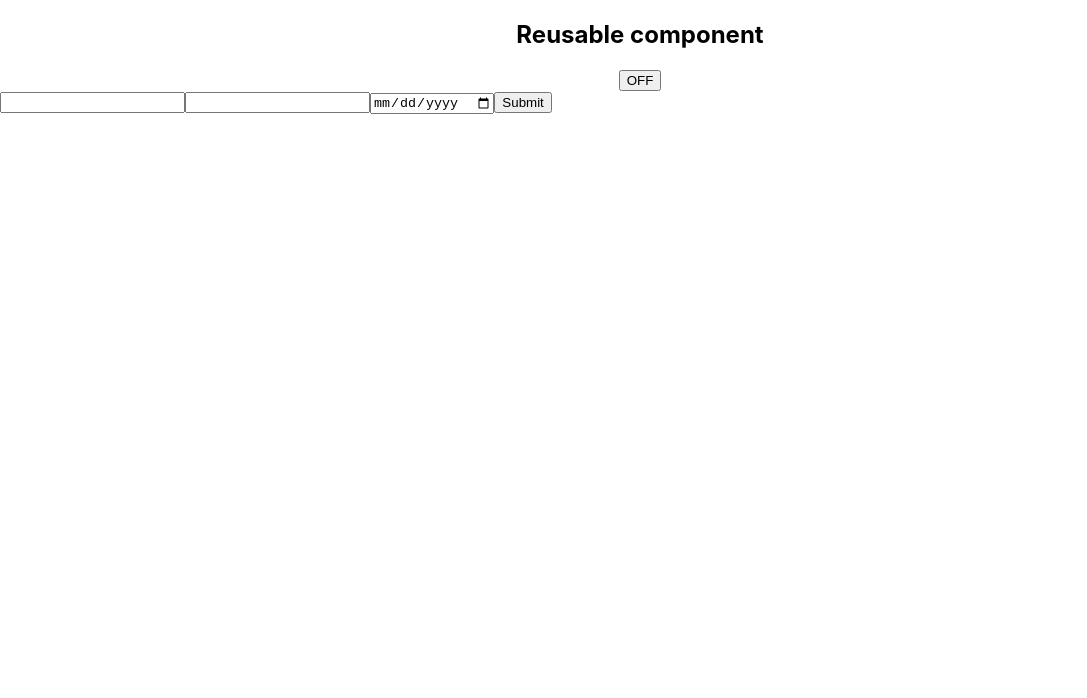
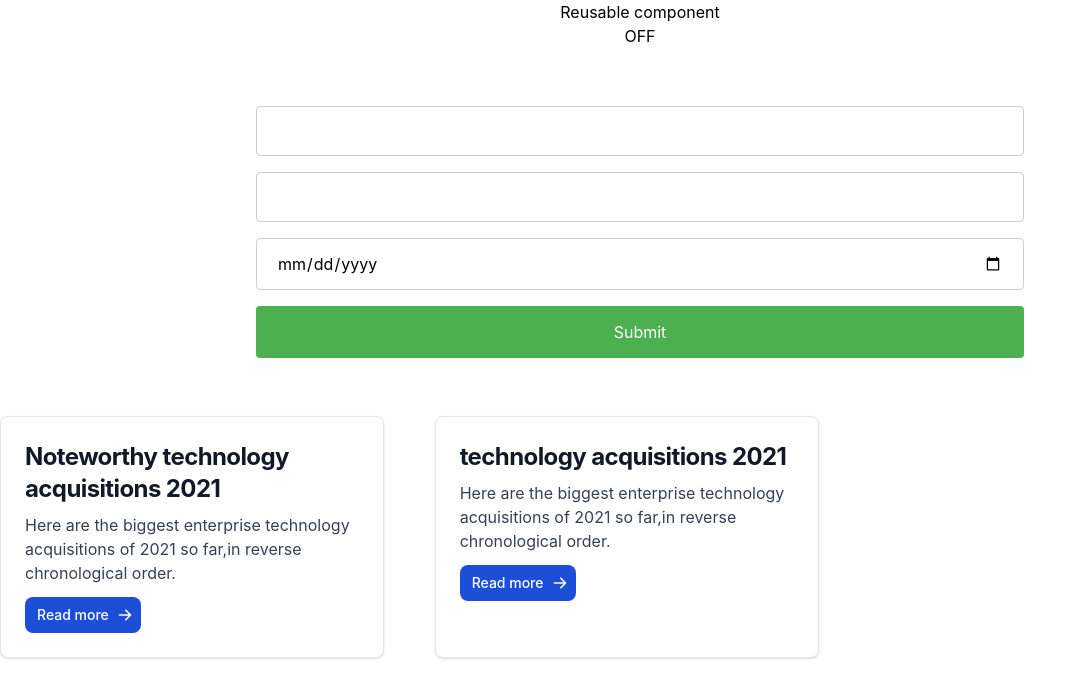
Before and after one commit to shemajolivetgislain/react-levelup, a React (Create React App) app: page / in a window 1280 px wide. Shown: the top 698 px of the page, without its empty margins (0-1087 px from the left). Built offline with nearby package versions, Linux system fonts and the light colour scheme.

Commit message:
reusable cards

```diff
--- a/public/index.html
+++ b/public/index.html
@@ -9,35 +9,11 @@
       name="description"
       content="Web site created using create-react-app"
     />
-    <link rel="apple-touch-icon" href="%PUBLIC_URL%/logo192.png" />
-    <!--
-      manifest.json provides metadata used when your web app is installed on a
-      user's mobile device or desktop. See https://developers.google.com/web/fundamentals/web-app-manifest/
-    -->
-    <link rel="manifest" href="%PUBLIC_URL%/manifest.json" />
-    <!--
-      Notice the use of %PUBLIC_URL% in the tags above.
-      It will be replaced with the URL of the `public` folder during the build.
-      Only files inside the `public` folder can be referenced from the HTML.
-
-      Unlike "/favicon.ico" or "favicon.ico", "%PUBLIC_URL%/favicon.ico" will
-      work correctly both with client-side routing and a non-root public URL.
-      Learn how to configure a non-root public URL by running `npm run build`.
-    -->
-    <title>React App</title>
+    <script src="https://cdn.tailwindcss.com"></script>
+    <title>React LevelUp</title>
   </head>
   <body>
     <noscript>You need to enable JavaScript to run this app.</noscript>
     <div id="root"></div>
-    <!--
-      This HTML file is a template.
-      If you open it directly in the browser, you will see an empty page.
-
-      You can add webfonts, meta tags, or analytics to this file.
-      The build step will place the bundled scripts into the <body> tag.
-
-      To begin the development, run `npm start` or `yarn start`.
-      To create a production bundle, use `npm run build` or `yarn build`.
-    -->
   </body>
 </html>
--- a/src/App.css
+++ b/src/App.css
@@ -1,38 +1,28 @@
-.App {
-  text-align: center;
+form{
+  margin: 50px 20%;
 }
 
-.App-logo {
-  height: 40vmin;
-  pointer-events: none;
+input[type=text], input[type=password], input[type=date] {
+  width: 100%;
+  padding: 12px 20px;
+  margin: 8px 0;
+  display: inline-block;
+  border: 1px solid #ccc;
+  border-radius: 4px;
+  box-sizing: border-box;
 }
 
-@media (prefers-reduced-motion: no-preference) {
-  .App-logo {
-    animation: App-logo-spin infinite 20s linear;
-  }
+input[type=submit] {
+  width: 100%;
+  background-color: #4CAF50;
+  color: white;
+  padding: 14px 20px;
+  margin: 8px 0;
+  border: none;
+  border-radius: 4px;
+  cursor: pointer;
 }
 
-.App-header {
-  background-color: #282c34;
-  min-height: 100vh;
-  display: flex;
-  flex-direction: column;
-  align-items: center;
-  justify-content: center;
-  font-size: calc(10px + 2vmin);
-  color: white;
+input[type=submit]:hover {
+  background-color: #45a049;
 }
-
-.App-link {
-  color: #61dafb;
-}
-
-@keyframes App-logo-spin {
-  from {
-    transform: rotate(0deg);
-  }
-  to {
-    transform: rotate(360deg);
-  }
-}
--- a/src/App.js
+++ b/src/App.js
@@ -2,7 +2,7 @@ import "./App.css";
 import React from "react";
 import Tooglestatus from "./components/Tooglestatus";
 import Login from "./Pages/Login";
-
+import Home from "./Pages/Home";
 
 function App() {
   return (
@@ -10,6 +10,7 @@ function App() {
 
       <Tooglestatus title="Reusable component" content= "here is how make reusable component"/>
       <Login/>
+      <Home/>
 
     </div>
   );
--- /dev/null
+++ b/src/Pages/Home.jsx
@@ -0,0 +1,29 @@
+import React from "react";
+import Card from "../components/Card";
+function Home() {
+  const data = [
+    {
+      title: "Noteworthy technology acquisitions 2021",
+      content:
+        "Here are the biggest enterprise technology acquisitions of 2021 so far,in reverse chronological order.",
+      value: "Read more",
+    },
+    {
+      title: "technology acquisitions 2021",
+      content:
+        "Here are the biggest enterprise technology acquisitions of 2021 so far,in reverse chronological order.",
+      value: "Read more",
+    },
+  ];
+  return (
+    <div className="justify-center">
+      <div className="grid grid-cols-1 gap-6 mt-6 sm:grid-cols-2 lg:grid-cols-3">
+        {data.map((item) => (
+          <Card header={item.title} content={item.content} value={item.value} />
+        ))}
+      </div>
+    </div>
+  );
+}
+
+export default Home;
--- /dev/null
+++ b/src/components/Card.jsx
@@ -0,0 +1,37 @@
+import React from "react";
+
+function Card({ header, content, value }) {
+  return (
+    <div className="max-w-sm p-6 bg-white border border-gray-200 rounded-lg shadow dark:bg-gray-800 dark:border-gray-700">
+      <a href="#">
+        <h5 className="mb-2 text-2xl font-bold tracking-tight text-gray-900 dark:text-white">
+          {header}
+        </h5>
+      </a>
+      <p className="mb-3 font-normal text-gray-700 dark:text-gray-400">
+        {content}
+      </p>
+      <a
+        href="#"
+        className="inline-flex items-center px-3 py-2 text-sm font-medium text-center text-white bg-blue-700 rounded-lg hover:bg-blue-800 focus:ring-4 focus:outline-none focus:ring-blue-300 dark:bg-blue-600 dark:hover:bg-blue-700 dark:focus:ring-blue-800"
+      >
+        {value}
+        <svg
+          aria-hidden="true"
+          className="w-4 h-4 ml-2 -mr-1"
+          fill="currentColor"
+          viewBox="0 0 20 20"
+          xmlns="http://www.w3.org/2000/svg"
+        >
+          <path
+            fill-rule="evenodd"
+            d="M10.293 3.293a1 1 0 011.414 0l6 6a1 1 0 010 1.414l-6 6a1 1 0 01-1.414-1.414L14.586 11H3a1 1 0 110-2h11.586l-4.293-4.293a1 1 0 010-1.414z"
+            clip-rule="evenodd"
+          ></path>
+        </svg>
+      </a>
+    </div>
+  );
+}
+
+export default Card;
```
